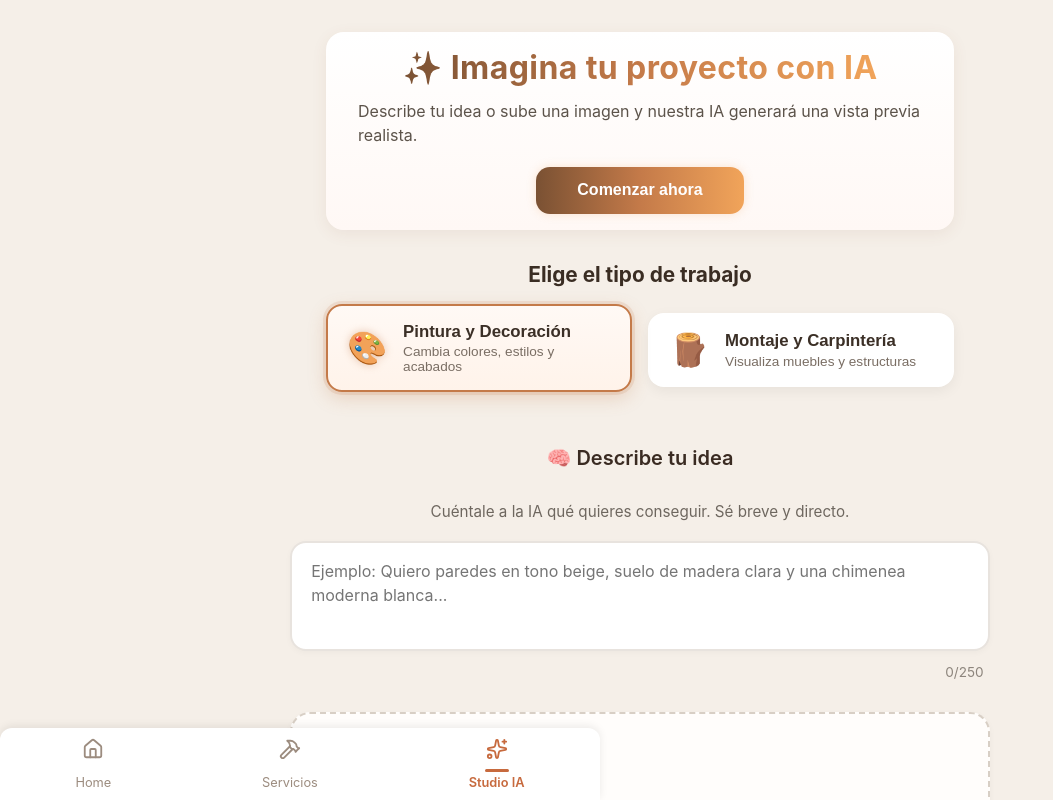
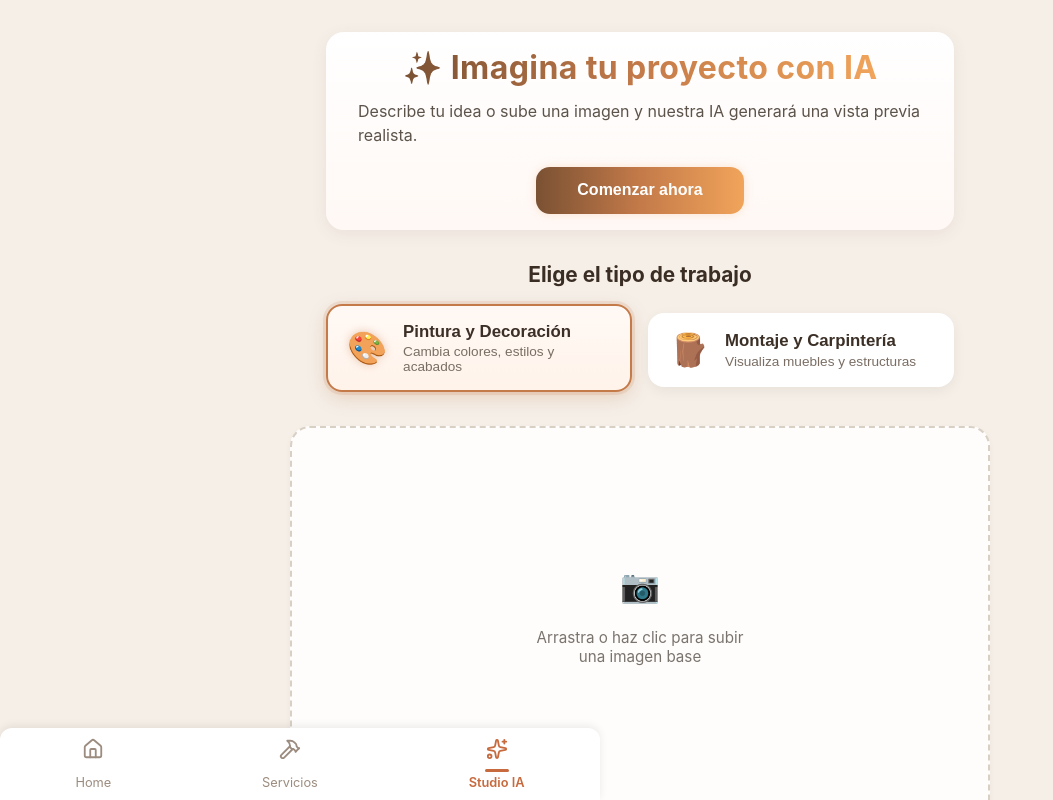
Before and after one commit to jlemonn1/FNC, a React (Vite) app: page /studio-ia in a window 1280 px wide. Shown: the whole page, without its empty margins (0-1053 px from the left). Built offline with nearby package versions, Linux system fonts and the light colour scheme.

Commit message:
clean repo and ignore env

```diff
--- a/src/pages/StudioIA.tsx
+++ b/src/pages/StudioIA.tsx
@@ -72,11 +72,11 @@ export default function StudioIA() {
                 onContinue={() => console.log("Entrando al generador IA...")}
             />
 
+            {/* Uploader (opcional) */}
+            <ImagenUploader onImageSelected={setImage} />
+
             {/* Prompt */}
             <IdeaPrompt prompt={prompt} onChange={setPrompt} />
-
-            {/* Uploader (opcional) */}
-            <ImagenUploader onImageSelected={setImage} />
 
             {/* Botón principal */}
             <GenerarBoton loading={loading} onClick={handleGenerate} />
```
